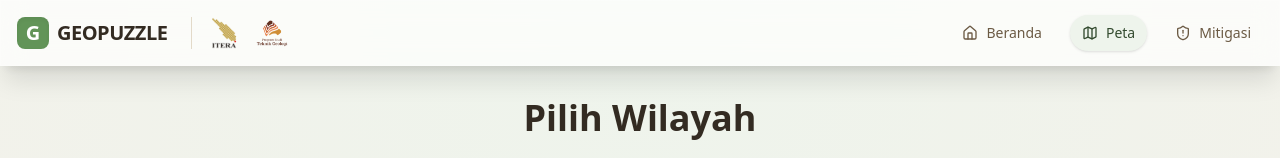
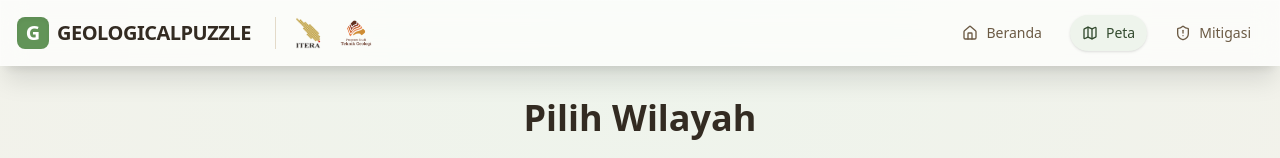
Before and after one commit to MarioSitepu/geopuzzle, a Next.js app: page /regions in a window 1280 px wide. Shown: the top 158 px of the page. Built offline with nearby package versions, Linux system fonts and the light colour scheme.

Commit message:
chore : rename GeoPuzzle to GeologicalPuzzle for web name

```diff
--- a/package.json
+++ b/package.json
@@ -1,5 +1,5 @@
 {
-  "name": "geogame",
+  "name": "geologicalpuzzle",
   "version": "0.1.0",
   "private": true,
   "scripts": {
--- a/src/app/layout.tsx
+++ b/src/app/layout.tsx
@@ -9,7 +9,7 @@ const outfit = Outfit({
 });
 
 export const metadata: Metadata = {
-  title: "GeoPuzzle - Jelajahi Bencana Geologi",
+  title: "GeologicalPuzzle - Jelajahi Bencana Geologi",
   description: "Platform pembelajaran interaktif untuk memahami fenomena geologi melalui pendekatan gamifikasi.",
 };
 
--- a/src/components/Navbar.tsx
+++ b/src/components/Navbar.tsx
@@ -25,7 +25,7 @@ export default function Navbar() {
             <div className="w-8 h-8 rounded-lg bg-leaf-500 text-white flex items-center justify-center font-bold text-xl shadow-inner group-hover:bg-leaf-600 transition-colors">
               G
             </div>
-            <span className="font-bold text-xl tracking-tight text-earth-900 uppercase">GEOPUZZLE</span>
+            <span className="font-bold text-xl tracking-tight text-earth-900 uppercase">GEOLOGICALPUZZLE</span>
           </Link>
 
           <div className="hidden md:flex items-center gap-4 pl-4 border-l border-earth-200">
--- a/src/store/useGameStore.ts
+++ b/src/store/useGameStore.ts
@@ -44,7 +44,7 @@ export const useGameStore = create<GameState>()(
         })),
     }),
     {
-      name: 'geopuzzle-storage',
+      name: 'geologicalpuzzle-storage',
     }
   )
 );
```
Also changed, not shown: 1 other file (tests, documents, lock files or other folders).
